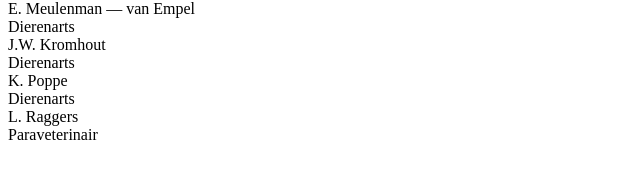
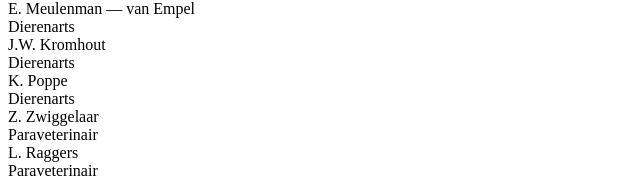
Before and after one commit to varvino/veterinair-centrum, a PHP site: page /veterinair-centrum/content/front-page.php in a window 1280 px wide. Shown: the part 4515-4703 px from the top of the page, without its empty margins (0-640 px from the left). Before the commit the page ends 4655 px from the top, so only its background shows below. Run offline with PHP 8.4, Linux system fonts and the light colour scheme.

Commit message:
Team: added Z. Zwiggelaar

```diff
--- a/content/front-page.php
+++ b/content/front-page.php
@@ -90,6 +90,14 @@
         </div>
         <div class="team__carousel-item">
             <div class="team__member-name">
+                        Z. Zwiggelaar
+                    </div>
+                    <div class="team__member-position">
+                        Paraveterinair
+                    </div>
+                </div>
+                <div class="team__carousel-item">
+                    <div class="team__member-name">
                 L. Raggers
             </div>
             <div class="team__member-position">
```
